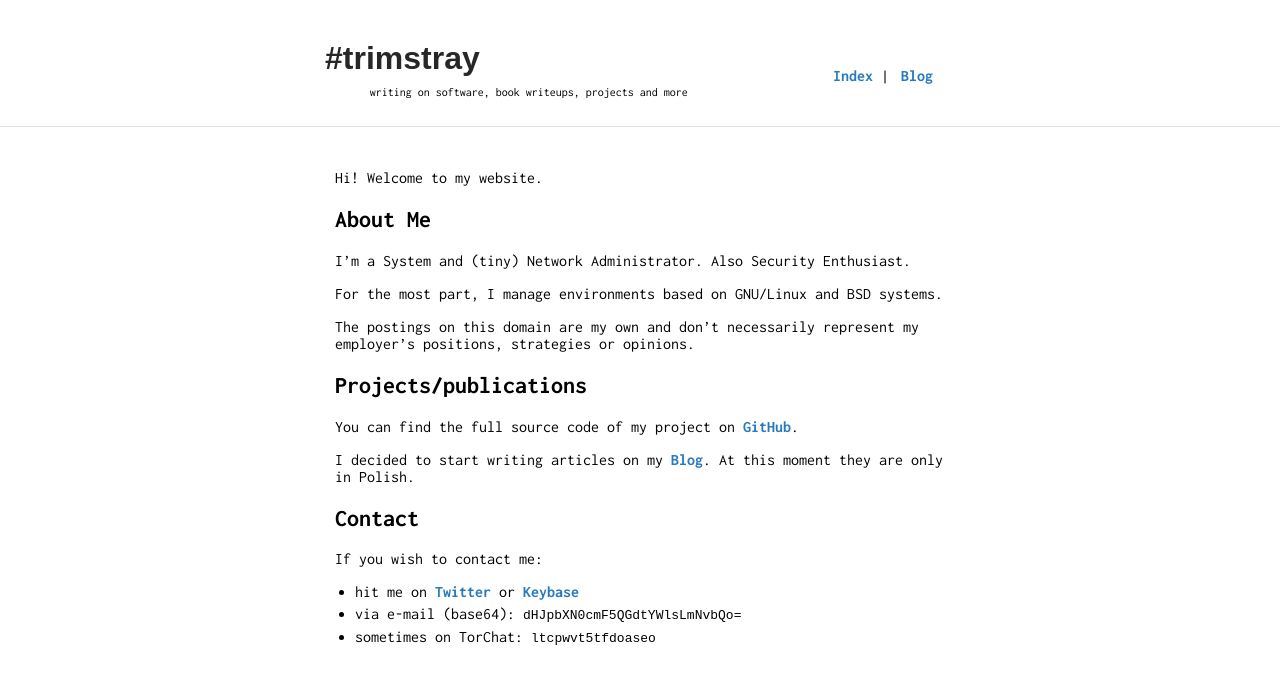
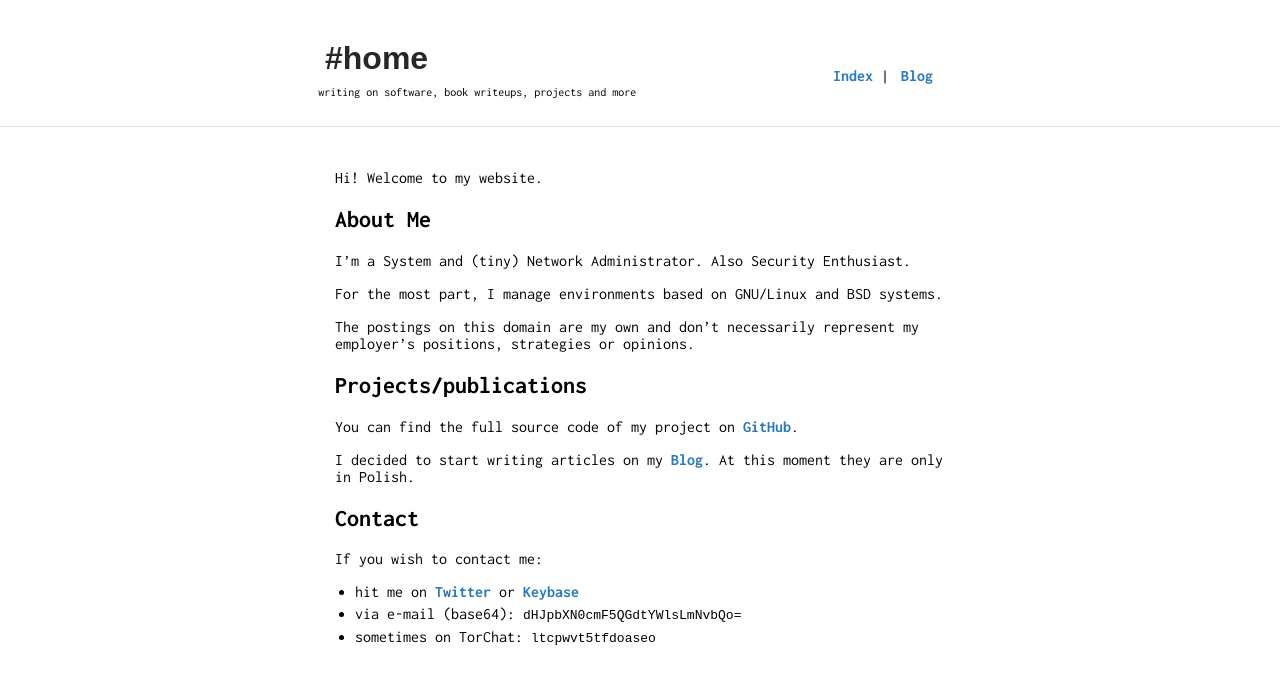
Before and after one commit to trimstray/trimstray.github.io, a Jekyll site: the page built from index.md, in a window 1280 px wide. Shown: the top 684 px of the page. Built offline with Jekyll 4.4.1, drawn with Linux system fonts in a browser that asks for light colours.

Commit message:
updated title - signed-off-by: trimstray <trimstray@gmail.com>

```diff
--- a/_layouts/default.html
+++ b/_layouts/default.html
@@ -39,7 +39,7 @@
 <body>
     <div class="wrapper">
         <div class="navbar container">
-            <a id="author-name" class="alignable pull-left" href="{{ site.uri }}{{ site.baseurl }}">#{{ site.title }}</a>
+            <a id="author-name" class="alignable pull-left" href="{{ site.uri }}{{ site.baseurl }}">#home</a>
             <p id="info-name" class="alignable pull-left">writing on software, book writeups, projects and more</p>
             <ul class="alignable pull-right navbar-ul">
                 {% for x in site.data.nav %}
```
